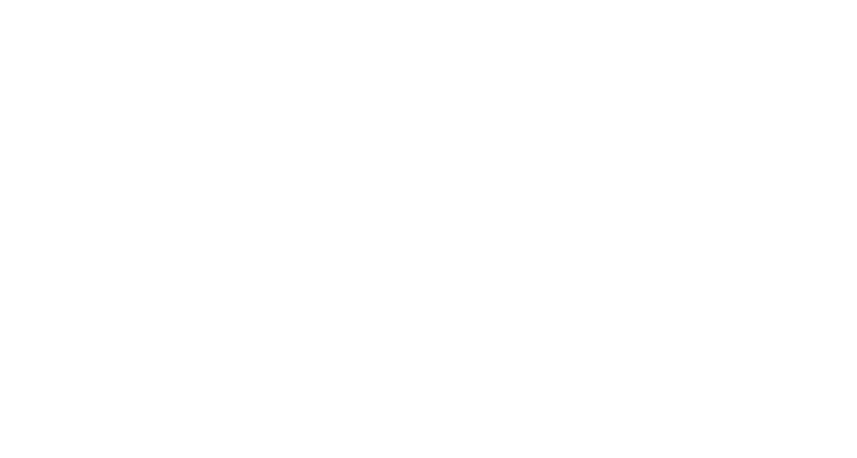
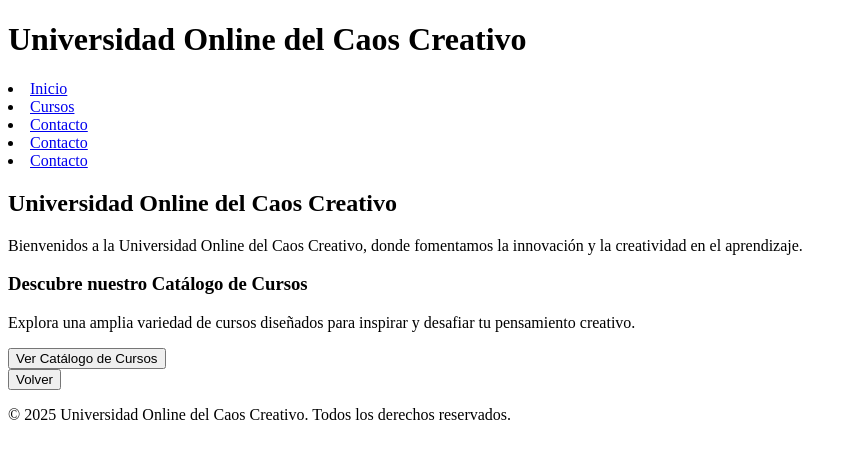
Before and after one commit to DesignASTAI/F5EQ_UNIONLINE, a plain HTML site: page index.html in a window 1280 px wide. Shown: the whole page, without its empty margins (0-857 px from the left). Drawn offline with Linux system fonts and the light colour scheme.

Commit message:
agregado index.html v2

```diff
--- a/index.html
+++ b/index.html
@@ -6,6 +6,28 @@
     <title>Document</title>
 </head>
 <body>
+    <header>
+        <h1>Universidad Online del Caos Creativo</h1>
+        <li><a href="#" target="_blank">Inicio</a></li>
+        <li><a href="#">Cursos</a></li>
+        <li><a href="#">Contacto</a></li>
+        <li><a href="#">Contacto</a></li>
+        <li><a href="#">Contacto</a></li>
+    </header>
 
+    <h2>Universidad Online del Caos Creativo</h2>
+    <p>Bienvenidos a la Universidad Online del Caos Creativo, donde fomentamos la innovación y la creatividad en el aprendizaje.</p>
+
+    <h3>Descubre nuestro Catálogo de Cursos</h2>
+    <p>Explora una amplia variedad de cursos diseñados para inspirar y desafiar tu pensamiento creativo.</p>
+    <button onclick="window.location.href='https://example.com/catalogo'">Ver Catálogo de Cursos</button>
+
+    <div class="boton-volver">
+        <button onclick="window.history.back()">Volver</button>
+    </div>
+
+    <footer class="footer">
+        <p>&copy; 2025 Universidad Online del Caos Creativo. Todos los derechos reservados.</p>
+    </footer>
 </body>
 </html>
```
